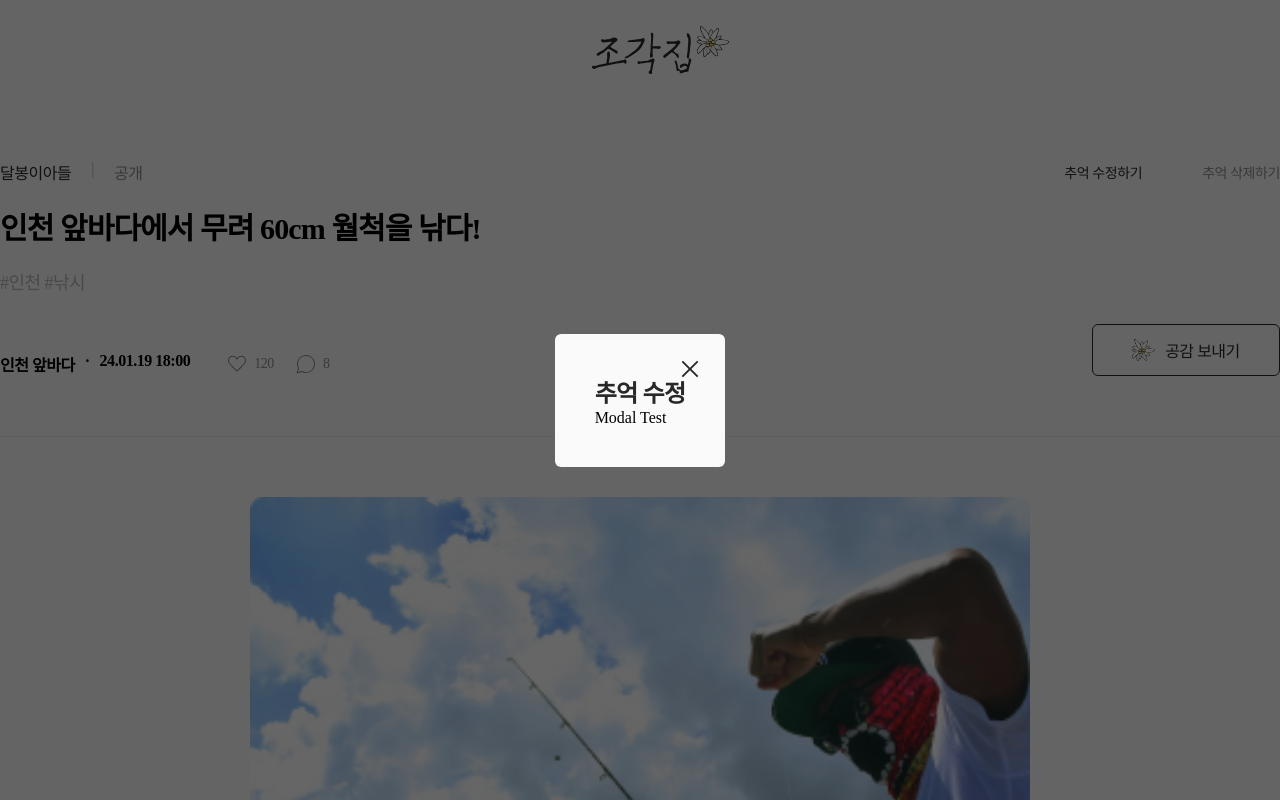
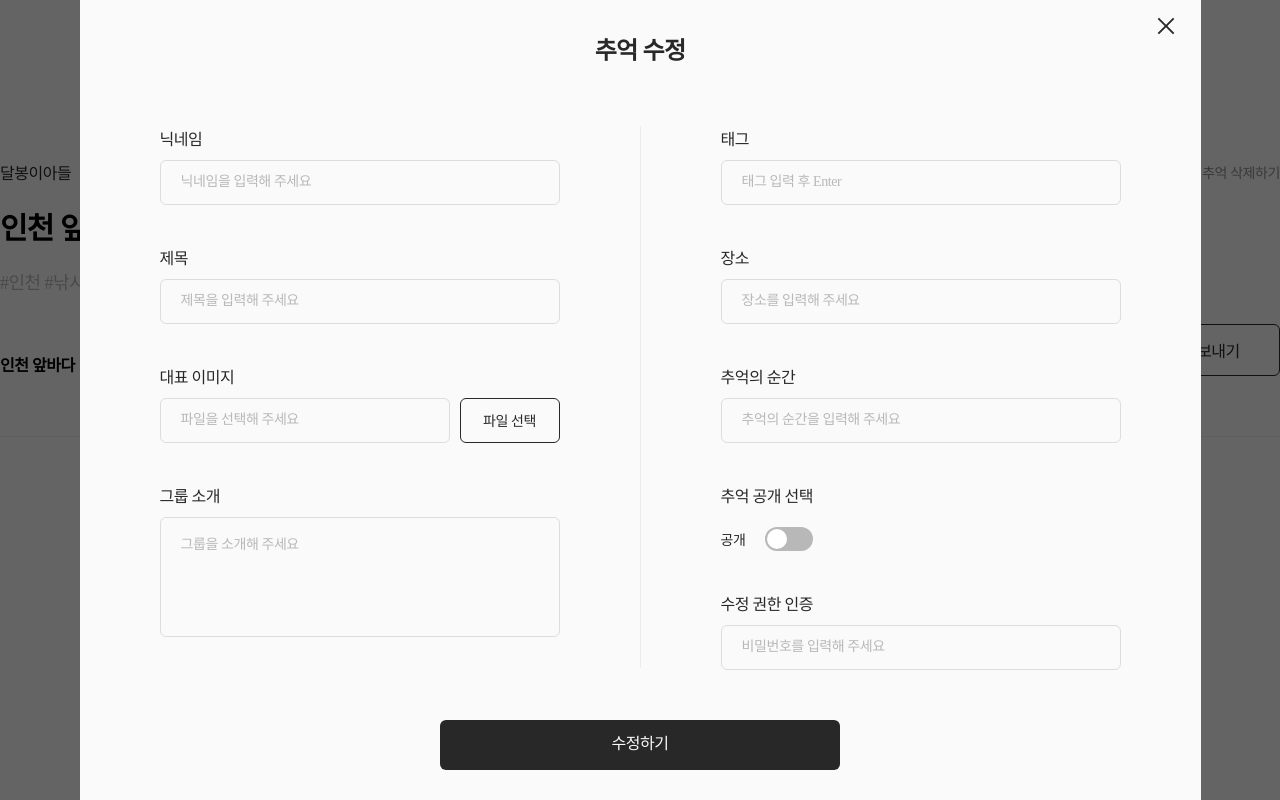
Before and after one commit to codeitboost/zogakzip-FE, a React (Create React App) app: page /memory-detail in a window 1280 px wide. Both pictures are taken after a click on the element "추억 수정하기". Shown: the top 800 px of the page. Built offline with nearby package versions, Linux system fonts and the light colour scheme; a web font is replaced by a local one.

Commit message:
Design : 추억 수정 모달창 (#9)

```diff
--- /dev/null
+++ b/src/components/memorydetail/memoryeditmodal/MemoryEditModal.jsx
@@ -0,0 +1,40 @@
+import InputText from '../../common/input/InputText';
+import InputImage from '../../common/input/InputImage';
+import TextArea from '../../common/input/TextArea';
+import ToggleMenu from '../../common/toggle/ToggleMenu';
+import * as M from './MemoryEditModal.style';
+import Button from '../../common/button/Button';
+
+export default function MemoryEditModal() {
+  return (
+    <M.Container>
+      <M.Row>
+        <InputText title="닉네임">닉네임을 입력해 주세요</InputText>
+        <M.Line />
+        {/* 태그 컴포넌트 만들기 전 임시 */}
+        <InputText title="태그">태그 입력 후 Enter</InputText>
+      </M.Row>
+      <M.Row>
+        <InputText title="제목">제목을 입력해 주세요</InputText>
+        <M.Line />
+        <InputText title="장소">장소를 입력해 주세요</InputText>
+      </M.Row>
+      <M.Row>
+        <InputImage />
+        <M.Line />
+        <InputText title="추억의 순간">추억의 순간을 입력해 주세요</InputText>
+      </M.Row>
+      <M.Row>
+        <TextArea />
+        <M.LastLine />
+        <div>
+          <ToggleMenu title="추억 공개 선택" />
+          <InputText title="수정 권한 인증">비밀번호를 입력해 주세요</InputText>
+        </div>
+      </M.Row>
+      <M.Button>
+        <Button text="수정하기" />
+      </M.Button>
+    </M.Container>
+  );
+}
--- /dev/null
+++ b/src/components/memorydetail/memoryeditmodal/MemoryEditModal.style.js
@@ -0,0 +1,30 @@
+import styled from 'styled-components';
+
+export const Container = styled.div`
+  margin-top: 60px;
+  padding: 0 40px;
+`;
+
+export const Row = styled.div`
+  display: flex;
+  gap: 80px;
+`;
+
+export const Line = styled.div`
+  width: 1px;
+
+  background-color: #ddd;
+  opacity: 0.5;
+`;
+
+export const LastLine = styled.div`
+  width: 1px;
+  height: 185px;
+
+  background-color: #ddd;
+  opacity: 0.5;
+`;
+
+export const Button = styled.div`
+  margin-top: 10px;
+`;
--- a/src/components/memorydetail/memoryinfo/MemoryInfo.jsx
+++ b/src/components/memorydetail/memoryinfo/MemoryInfo.jsx
@@ -6,6 +6,7 @@ import heart from '../../../assets/img/heart.svg';
 import comment from '../../../assets/img/comment.svg';
 import Modal from '../../common/modal/Modal';
 import MemoryDeleteModal from '../memorydeletemodal/MemoryDeleteModal';
+import MemoryEditModal from '../memoryeditmodal/MemoryEditModal';
 
 export default function MemoryInfo() {
   const [isEditModalOpen, setIsEditModalOpen] = useState(false);
@@ -57,7 +58,7 @@ export default function MemoryInfo() {
       </M.Bottom>
       <M.Line />
       <Modal isOpen={isEditModalOpen} onClose={closeEditModal} title="추억 수정">
-        <p>Modal Test</p>
+        <MemoryEditModal />
       </Modal>
       <Modal isOpen={isDeleteModalOpen} onClose={closeDeleteModal} title="추억 삭제">
         <MemoryDeleteModal />
```
